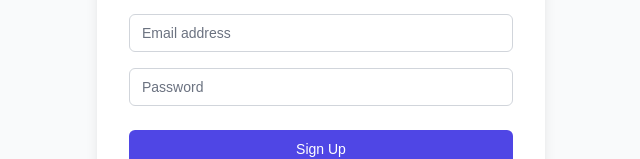
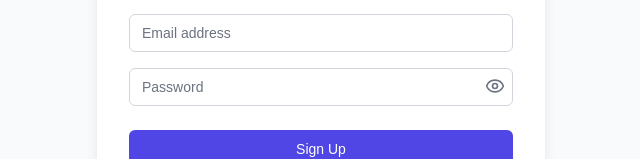
Before and after one commit to khushi2706/finhub-An-finance-app-using-mern-stack-nextjs, a Next.js app: page /signup in a window 1280 px wide. Shown: the part 344-503 px from the top of the page, without its empty margins (319-959 px from the left). Built offline with nearby package versions, Linux system fonts and the light colour scheme.

Commit message:
added password toggle functionality

```diff
--- a/pages/signin.js
+++ b/pages/signin.js
@@ -1,10 +1,12 @@
 import React, { useState } from 'react'
 import { useRouter } from 'next/router'
-import { toast } from 'react-toastify'
+import { toast } from 'react-toastify';
+import { Eye , EyeOff } from 'lucide-react';
 
 export default function SignIn() {
   const [email, setEmail] = useState('')
-  const [password, setPassword] = useState('')
+  const [password, setPassword] = useState('');
+  const [showPassword,setShowPassword] = useState(false);
   const router = useRouter()
 
   const handleSubmit = async (e) => {
@@ -22,6 +24,10 @@ export default function SignIn() {
     } else {
       toast.error("Failed to Login!");
     }
+  };
+
+  const handleTogglePassword = () => {
+    setShowPassword(!showPassword);
   }
 
   return (
@@ -46,12 +52,12 @@ export default function SignIn() {
                 onChange={(e) => setEmail(e.target.value)}
               />
             </div>
-            <div>
+            <div className='relative'>
               <label htmlFor="password" className="sr-only">Password</label>
               <input
                 id="password"
                 name="password"
-                type="password"
+                type={showPassword ? 'text' : 'password'}
                 autoComplete="current-password"
                 required
                 className="appearance-none rounded-md block w-full px-3 py-2 border border-gray-300 placeholder-gray-500 text-gray-900 focus:outline-none focus:ring-indigo-500 focus:border-indigo-500 sm:text-sm"
@@ -59,6 +65,11 @@ export default function SignIn() {
                 value={password}
                 onChange={(e) => setPassword(e.target.value)}
               />
+              <div className='absolute inset-y-0 right-2 flex items-center'>
+                <button type='button' onClick={handleTogglePassword} className='text-gray-500 hover:text-gray-700 focus:outline-none'>
+                  {showPassword ? <EyeOff className='w-5 h-5'/> : <Eye className='w-5 h-5' />}
+                </button>
+              </div>
             </div>
           </div>
 
--- a/pages/signup.js
+++ b/pages/signup.js
@@ -1,11 +1,13 @@
 import React, { useState } from 'react';
 import { useRouter } from 'next/router';
 import { toast } from 'react-toastify';
+import { Eye,EyeOff } from 'lucide-react';
 
 export default function SignUp() {
   const [name, setName] = useState('');
   const [email, setEmail] = useState('');
   const [password, setPassword] = useState('');
+  const [showPassword,setShowPassword] = useState(false);
   const router = useRouter();
 
   const handleSubmit = async (e) => {
@@ -24,6 +26,10 @@ export default function SignUp() {
       toast.error("Failed to register",{position:'bottom-right'});
     }
   };
+
+  const handleTogglePassword = () => {
+    setShowPassword(!showPassword);
+  }
 
   return (
     <div className="min-h-screen flex items-center justify-center bg-gray-50 py-12 px-4 sm:px-6 lg:px-8">
@@ -60,12 +66,12 @@ export default function SignUp() {
                 required
               />
             </div>
-            <div>
+            <div className='relative'>
               <label htmlFor="password" className="sr-only">Password</label>
               <input
                 id="password"
                 name="password"
-                type="password"
+                type={showPassword ? 'text':'password'}
                 autoComplete="current-password"
                 className="appearance-none rounded-md block w-full px-3 py-2 border border-gray-300 placeholder-gray-500 text-gray-900 focus:outline-none focus:ring-indigo-500 focus:border-indigo-500 sm:text-sm"
                 placeholder="Password"
@@ -73,6 +79,11 @@ export default function SignUp() {
                 onChange={(e) => setPassword(e.target.value)}
                 required
               />
+              <div className='absolute mt-2 inset-y-0 right-2 items-center'>
+                <button type='button' onClick={handleTogglePassword} className='text-gray-500 hover:text-gray-700 focus:outline-none'>
+                  {showPassword ? <EyeOff className='w-5 h-5' /> : <Eye className='w-5 h-5' />}
+                </button>
+              </div>
             </div>
           </div>
           <div>
```
